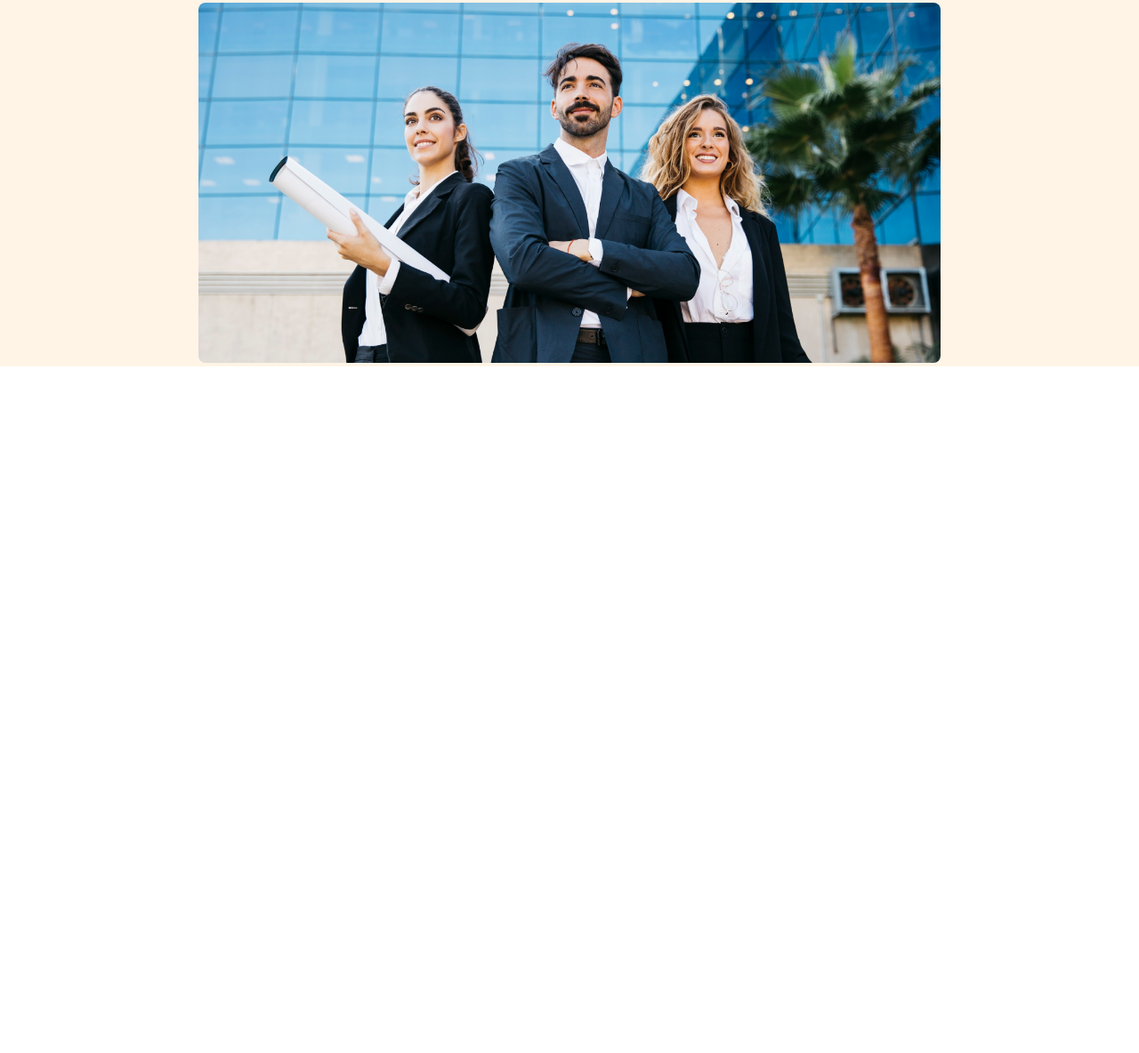
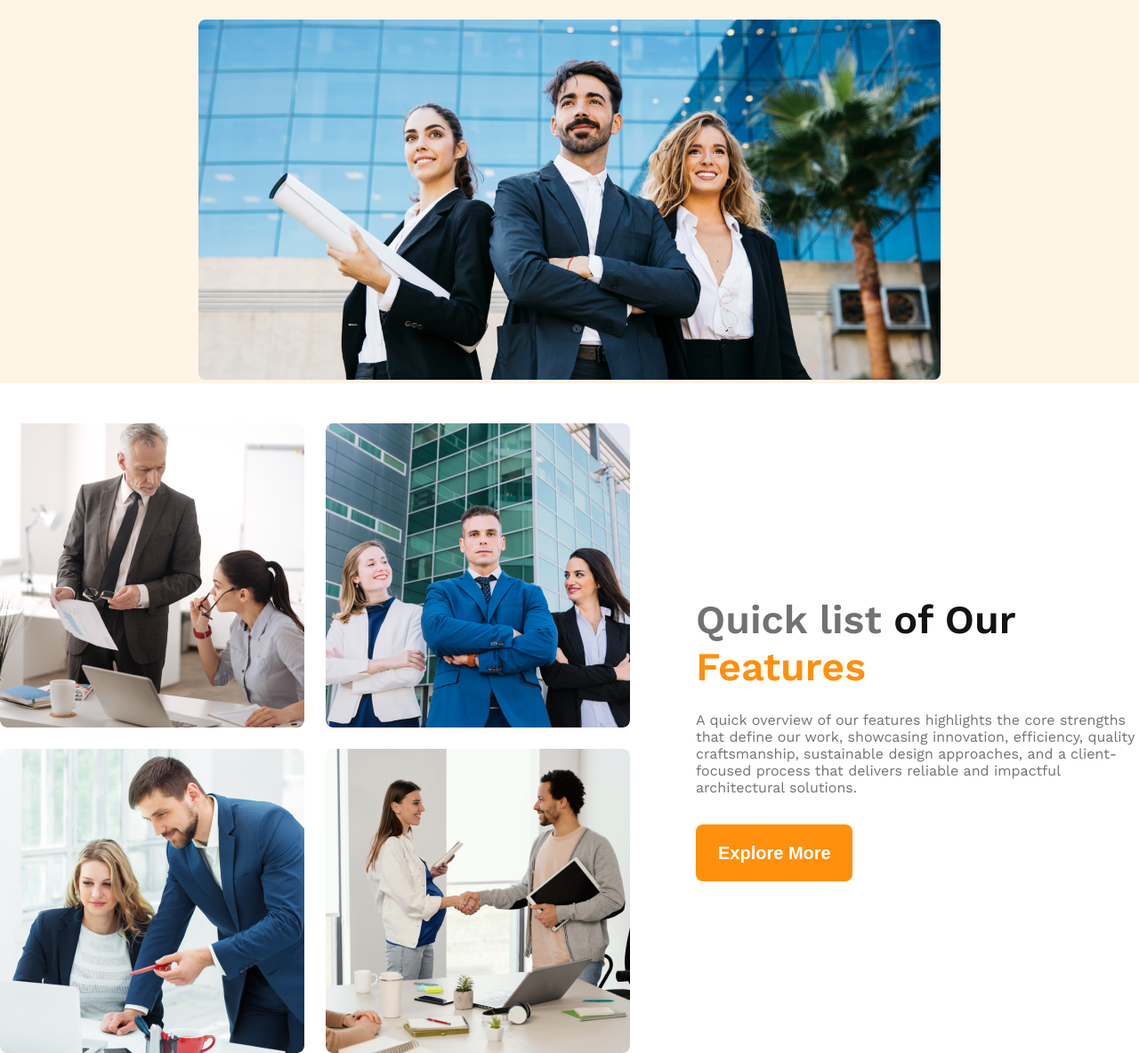
Before and after one commit to Khalid0858/G3-Architecture, a plain HTML site: page index.html in a window 1280 px wide. Shown: the part 564-1748 px from the top of the page at 89% size. Before the commit the page ends 1021 px from the top, so only its background shows below. Drawn offline with nearby package versions, Linux system fonts and the light colour scheme.

Commit message:
Inclusion of Features Card

```diff
--- a/design/styles.css
+++ b/design/styles.css
@@ -99,8 +99,44 @@
     margin: 50px 223px 45px 223px;
 }
 
+.features_card{
+    display: flex;
+    max-width: 1440px;
+    justify-content: center;
+    align-items: center;
+    margin: 0 auto;
+    gap: 74px;
+}
 
+.features_image{
+    display: grid;
+    grid-template-columns: repeat(2,1fr);
+    gap: 24px;
+}
+.team{
+    border-radius: 8px;
+    width: 342px;
+    height: 342px;
+}
 
+.features_title{
+    font-size: 2.8rem;
+    font-weight: 600;
+    color: rgba(114, 114, 114, 1);
+}
+
+.our{
+    color: rgba(19, 19, 19, 1);
+}
+.feature{
+   color:  rgba(255, 144, 14, 1);
+}
+
+.feature_descrip{
+    font-size: 1rem;
+    color: rgba(114, 114, 114, 1);
+    margin-top: 24px;
+}
 
 
 
--- a/index.html
+++ b/index.html
@@ -28,7 +28,7 @@
             <h3 class="Brand_Title">
                 Brand New <br> Group of Architects
             </h3>
-            <p class="brand_description">There are many variations of passages of Lorem Ipsum available, but the majority have suffered alteration in some form, by injected humour, or randomised words which don't look even</p>
+            <p class="brand_description">A forward-thinking collective of architects delivering innovative, sustainable designs, blending creativity, technology, and collaboration to shape meaningful spaces for modern communities and evolving urban lifestyles worldwide with bold architectural vision</p>
         </div>
         <div>
             <button class="btn_bg">Explore More</button>
@@ -41,6 +41,22 @@
 
     </header>
     <main>
+        <section class="features_card">
+            <div class="features_image">
+
+                <img src="./Images/team1.png" alt="" class="team">
+                <img src="./Images/team2.png" alt="" class="team">
+                <img src="./Images/team3.png" alt="" class="team">
+                <img src="./Images/team4.png" alt="" class="team">
+
+            </div>
+            <div class="features_description">
+                <h2 class="features_title">Quick list <span class="our">of Our</span> <br> <span class="feature">Features</span></h2>
+                <p class="feature_descrip">A quick overview of our features highlights the core strengths that define our work, showcasing innovation, efficiency, quality craftsmanship, sustainable design approaches, and a client-focused process that delivers reliable and impactful architectural solutions.</p>
+                <button class="btn_bg"> Explore More </button>
+
+            </div>
+        </section>
 
     </main>
     <footer>
```
